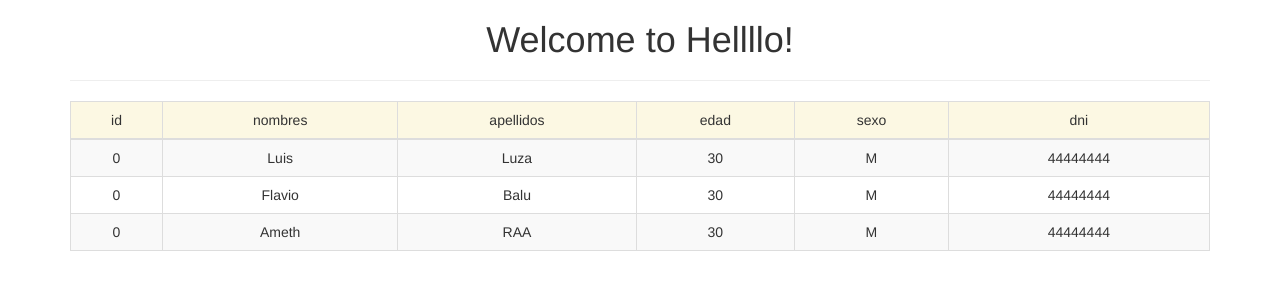
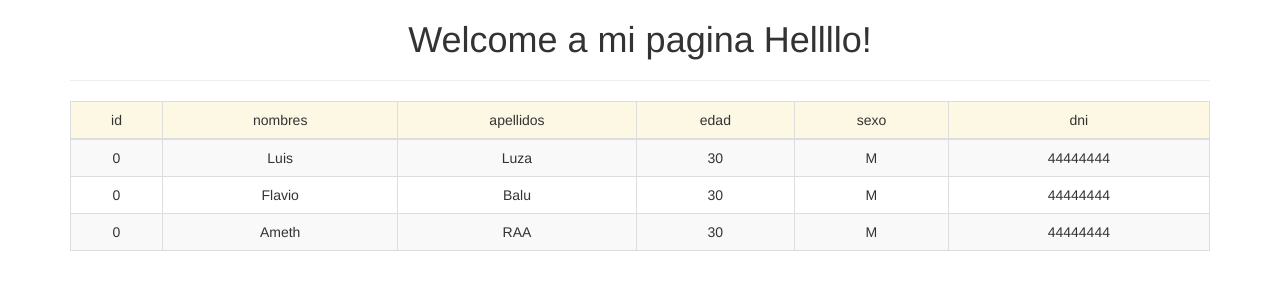
Before and after one commit to luisluza/pruebagit, an Angular app: page / in a window 1280 px wide. Shown: the top 300 px of the page. Built offline with nearby package versions, Linux system fonts and the light colour scheme.

Commit message:
se modifico el titulo

```diff
--- a/src/app/app.component.html
+++ b/src/app/app.component.html
@@ -3,7 +3,7 @@
   <!--The content below is only a placeholder and can be replaced.-->
 <div style="text-align:center">
   <h1>
-    Welcome to {{ nombre }}!
+    Welcome a mi pagina {{ nombre }}!
   </h1>
   <hr>
   <table class="table table-bordered table-striped table-hover">
```
